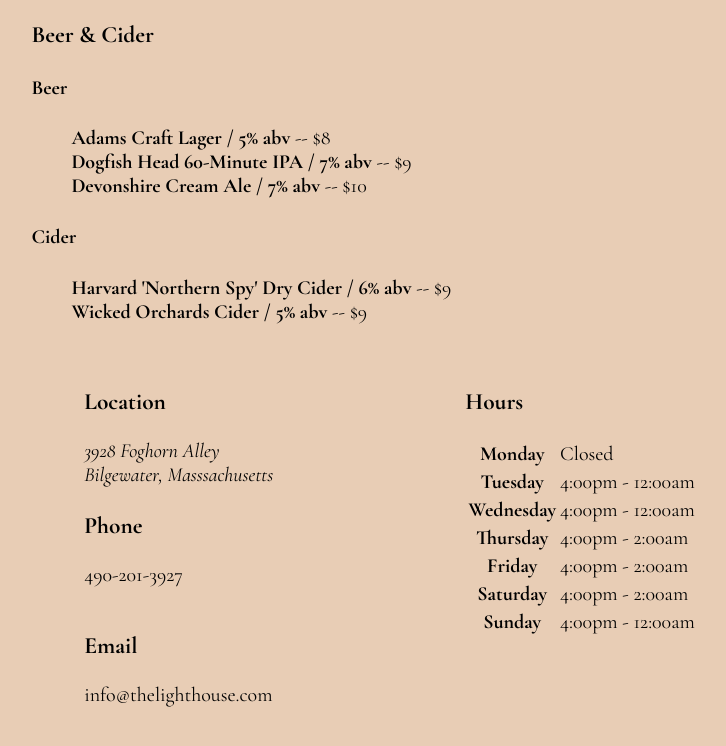
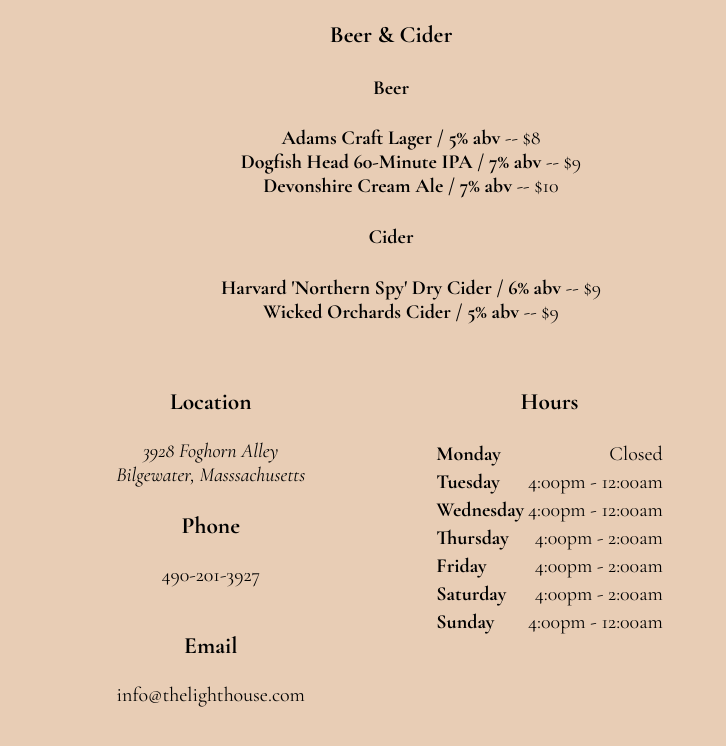
Before and after one commit to dyazdani/basic-html-css-site, a plain HTML site: page index.html in a window 1280 px wide. Shown: the part 2036-2782 px from the top of the page, without its empty margins (249-975 px from the left). Drawn offline with nearby package versions, Linux system fonts and the light colour scheme; a web font is replaced by a local one.

Commit message:
Centering text alignment

```diff
--- a/styles/style.css
+++ b/styles/style.css
@@ -3,6 +3,7 @@ html {
   font-size: 20px;
   box-sizing: border-box;
   background: #E8CDB5;
+  text-align: center;
 }
 
 body {
@@ -98,19 +99,13 @@ footer {
   grid-column: 1 / 6;
   grid-row: 8 / 9;
   display: grid;
-  grid-template: auto auto auto / auto 15vw auto;
+  grid-template: auto auto auto / auto 10vw auto;
 }
 
 .location {
 /* Grid Location */
   grid-column: 1 / 2;
   grid-row: 1 / 2;
-}
-
-.hours {
-  /* Grid Location */
-  grid-column: 3 / 4;
-  grid-row: 1 / 4;
 }
 
 .phone {
@@ -124,3 +119,17 @@ footer {
   grid-column: 1 / 2;
   grid-row: 3 / 4;
 }
+
+.hours {
+  /* Grid Location */
+  grid-column: 3 / 4;
+  grid-row: 1 / 4;
+}
+
+th {
+  text-align: left;
+}
+
+td {
+  text-align: right;
+}
```
